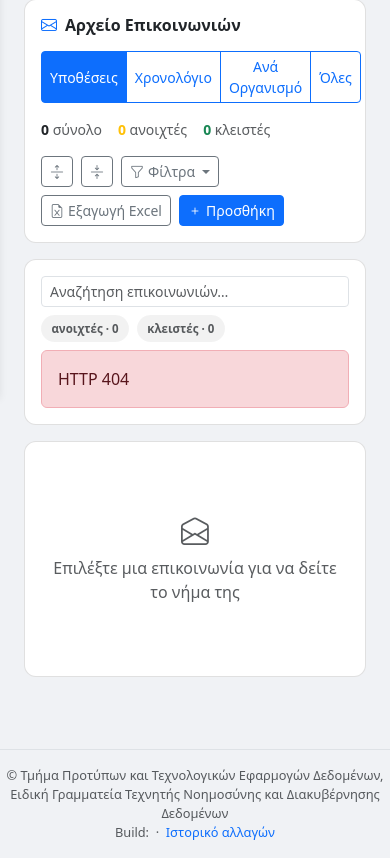
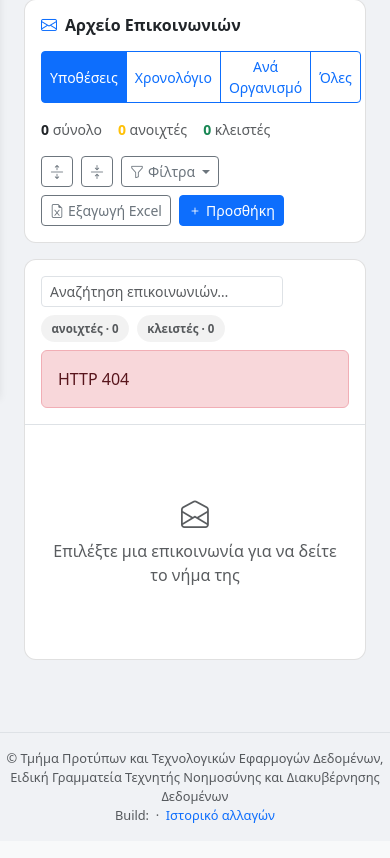
Before and after one commit to OpenDataGR/monitor-data-gov-gr, a Python web app: template templates/index.html in a window 390 px wide, after a click on "Επικοινωνίες". Shown: the part 447-1305 px from the top of the page. After the commit the page ends 1270 px from the top, so only its background shows below. Run offline with Jinja, Linux system fonts and the light colour scheme; the template is opened without the code that fills it, so the values that code supplies are empty; some libraries are stand-ins or nearby versions.

Commit message:
fix: split-workspace divider was structurally invisible, not just the wrong color
Re-read the actual published Direction B artifact (not just the locally
cached mockup file) to get its exact, current CSS. Direction B's list/
detail split is ONE continuous surface with a single border-right divider
where the two columns meet -- this app's own implementation instead wrapped
list and detail in two independent Bootstrap .cards sitting in a row g-3
grid with a real gap between them, so a border-color tweak on .card was
never going to read as "one line splitting a workspace" no matter what
color it was -- that was the actual bug the last two rounds missed.

Restructured to match: one outer .card (p-0) wraps both columns in a
row g-0 (no gutter), #commsListCol gets the border-right divider
(.comms-split-list) instead of each column owning its own card border,
and align-items-start became align-items-stretch so the divider actually
runs the full height of the taller column, not just the shorter one's own
content height. Falls back to a border-bottom once the columns stack
below the lg breakpoint, matching every other 2-column layout in this app.

Also pulled the selected-row highlight's exact dark-theme colors
(background:#1c2940, border-left:#4c8bfa) straight from the same
artifact -- the app's own generic blue was close but not the specific
navy/blue pairing the mockup actually uses.

Co-Authored-By: Claude Sonnet 5 <noreply@anthropic.com>

```diff
--- a/templates/index.html
+++ b/templates/index.html
@@ -248,8 +248,26 @@
     .comms-case-item:hover { background-color: rgba(0,0,0,.03); }
     [data-bs-theme="dark"] .comms-case-item:hover { background-color: rgba(255,255,255,.04); }
     .comms-case-item.comms-row-selected { background-color: rgba(0, 87, 184, .08); border-left-color: #0057b8; }
-    [data-bs-theme="dark"] .comms-case-item.comms-row-selected { background-color: rgba(110,168,254,.12); border-left-color: #6ea8fe; }
+    /* Exact values from the approved Direction B mockup's own
+       .list-item.selected (background:#1c2940; border-left:3px solid
+       #4c8bfa) -- not the app's generic blue, this specific navy/blue
+       pairing is what the mockup's selected state actually uses. */
+    [data-bs-theme="dark"] .comms-case-item.comms-row-selected { background-color: #1c2940; border-left-color: #4c8bfa; }
     .comms-case-dot { width: 8px; height: 8px; }
+    /* Divider between the case/org list and the detail panel -- a single
+       line where the two columns actually meet, not each one getting its
+       own all-around card border with a gap between them (which is what
+       made an earlier pass at this "invisible": the line only reads once
+       content sits flush against it). Falls back to a bottom border once
+       the columns stack below the lg breakpoint (992px, matching every
+       other 2-column layout in this app), since there's no shared vertical
+       edge to divide at that point. */
+    .comms-split-list { border-right: 1px solid var(--bs-border-color); }
+    [data-bs-theme="dark"] .comms-split-list { border-right-color: #263248; }
+    @media (max-width: 991.98px) {
+      .comms-split-list { border-right: none; border-bottom: 1px solid var(--bs-border-color); }
+      [data-bs-theme="dark"] .comms-split-list { border-bottom-color: #263248; }
+    }
     /* Detail-panel pills -- solid saturated fill + white/tinted text taken
        directly from the approved Direction B mockup, not Bootstrap's badge
        palette (which read flatter/lower-contrast for this specific panel).
@@ -1311,9 +1329,10 @@
           </div>
         </div>
       </div>
-      <div class="row g-3 align-items-start">
-        <div class="col-12 col-lg-4" id="commsListCol">
-          <div class="card p-3">
+      <div class="card p-0">
+        <div class="row g-0 align-items-stretch">
+          <div class="col-12 col-lg-4 comms-split-list" id="commsListCol">
+            <div class="p-3">
               <div class="search-clear-wrap mb-2">
                 <input type="search" id="commsSearch" class="form-control form-control-sm w-100" placeholder="Search communications…" data-i18n-ph="comms.search" oninput="debouncedFilterComms()">
                 <button type="button" class="search-clear-btn" tabindex="-1" data-i18n-title="common.clear" title="Clear" onclick="_clearSearchInput('commsSearch')">&times;</button>
@@ -1327,7 +1346,7 @@
             </div>
           </div>
           <div class="col-12 col-lg-8" id="commsDetailCol">
-          <div class="card p-4" id="commsDetailPanel">
+            <div class="p-4" id="commsDetailPanel">
               <div id="commsDetailEmpty" class="text-center text-muted py-5">
                 <i class="bi bi-envelope-open display-6 d-block mb-2"></i>
                 <span data-i18n="comms.detail_empty">Select a communication to view its thread</span>
@@ -1352,6 +1371,7 @@
                 </div>
                 <div id="commsDetailHeaderText" class="mb-3"></div>
                 <div id="commsDetailBody"></div>
+              </div>
             </div>
           </div>
         </div>
```
Also changed, not shown: static/app.js. Lines whose indentation alone changed are shown as unchanged.
